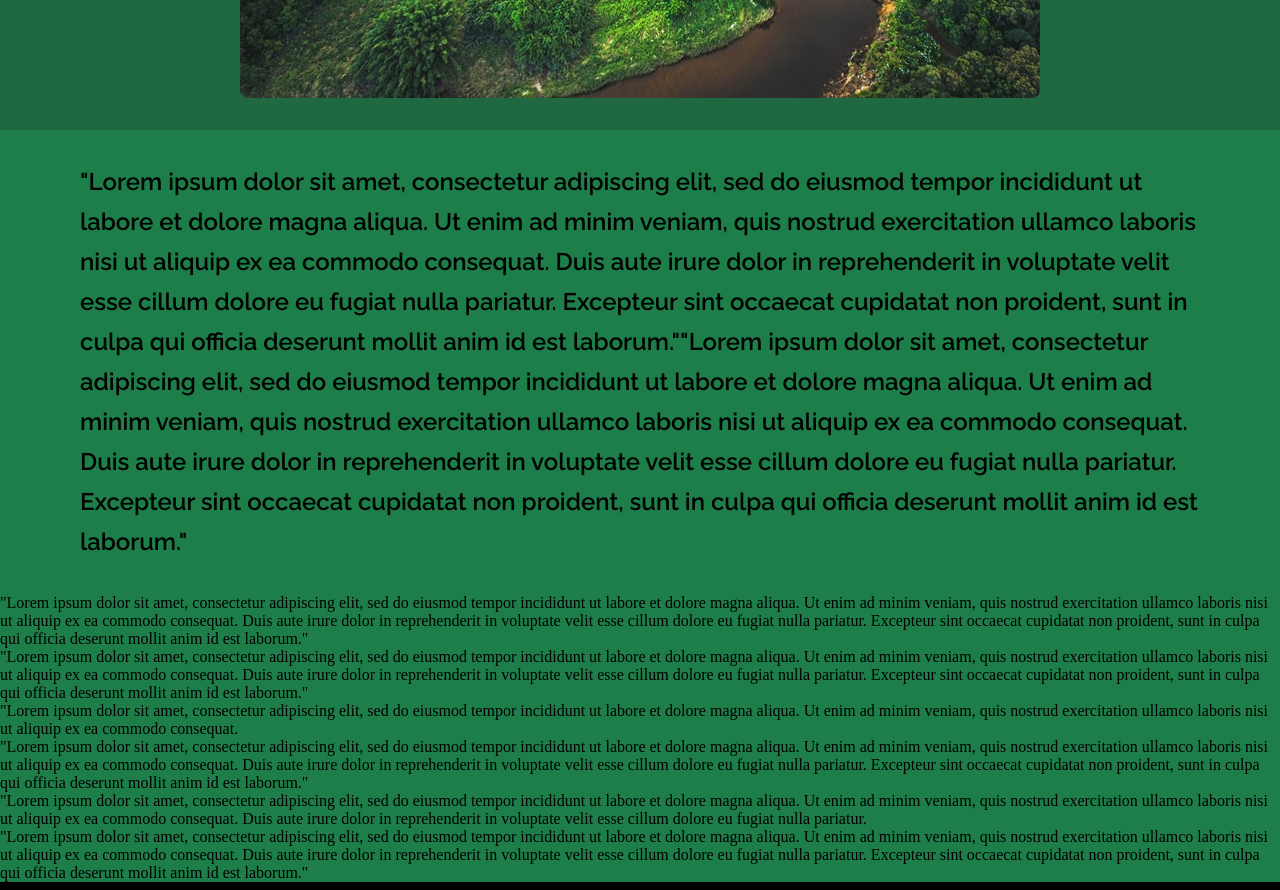
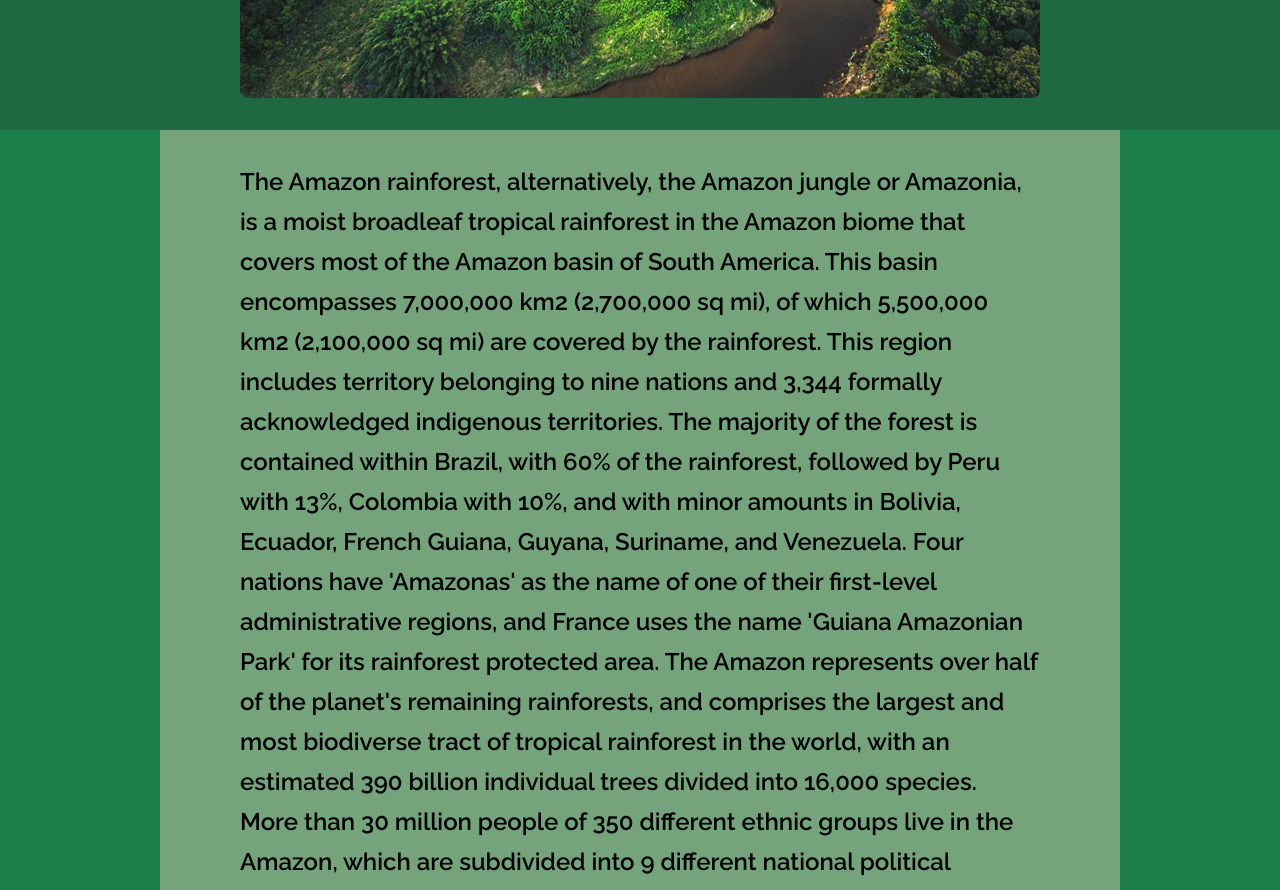
Before and after one commit to caetano-dev/Discover.it, a React (Create React App) app: page /Destination/0 in a window 1280 px wide. Shown: the part 600-1490 px from the top of the page. Built offline with nearby package versions, Linux system fonts and the light colour scheme.

Commit message:
Implementing text paragraph

```diff
--- a/src/pages/Destination.js
+++ b/src/pages/Destination.js
@@ -20,84 +20,9 @@ function Destination() {
         <img src={Destinations[id].image} alt={Destinations[id].title} />
       </div>
       <div className={styles.Destination}>
-        <p>
-          "Lorem ipsum dolor sit amet, consectetur adipiscing elit, sed do
-          eiusmod tempor incididunt ut labore et dolore magna aliqua. Ut enim ad
-          minim veniam, quis nostrud exercitation ullamco laboris nisi ut
-          aliquip ex ea commodo consequat. Duis aute irure dolor in
-          reprehenderit in voluptate velit esse cillum dolore eu fugiat nulla
-          pariatur. Excepteur sint occaecat cupidatat non proident, sunt in
-          culpa qui officia deserunt mollit anim id est laborum.""Lorem ipsum
-          dolor sit amet, consectetur adipiscing elit, sed do eiusmod tempor
-          incididunt ut labore et dolore magna aliqua. Ut enim ad minim veniam,
-          quis nostrud exercitation ullamco laboris nisi ut aliquip ex ea
-          commodo consequat. Duis aute irure dolor in reprehenderit in voluptate
-          velit esse cillum dolore eu fugiat nulla pariatur. Excepteur sint
-          occaecat cupidatat non proident, sunt in culpa qui officia deserunt
-          mollit anim id est laborum."
-        </p>
-        <ul>
-          <li>
-            "Lorem ipsum dolor sit amet, consectetur adipiscing elit, sed do
-            eiusmod tempor incididunt ut labore et dolore magna aliqua. Ut enim
-            ad minim veniam, quis nostrud exercitation ullamco laboris nisi ut
-            aliquip ex ea commodo consequat. Duis aute irure dolor in
-            reprehenderit in voluptate velit esse cillum dolore eu fugiat nulla
-            pariatur. Excepteur sint occaecat cupidatat non proident, sunt in
-            culpa qui officia deserunt mollit anim id est laborum."
-          </li>
-        </ul>
-        <ul>
-          <li>
-            "Lorem ipsum dolor sit amet, consectetur adipiscing elit, sed do
-            eiusmod tempor incididunt ut labore et dolore magna aliqua. Ut enim
-            ad minim veniam, quis nostrud exercitation ullamco laboris nisi ut
-            aliquip ex ea commodo consequat. Duis aute irure dolor in
-            reprehenderit in voluptate velit esse cillum dolore eu fugiat nulla
-            pariatur. Excepteur sint occaecat cupidatat non proident, sunt in
-            culpa qui officia deserunt mollit anim id est laborum."
-          </li>
-        </ul>
-        <ul>
-          <li>
-            "Lorem ipsum dolor sit amet, consectetur adipiscing elit, sed do
-            eiusmod tempor incididunt ut labore et dolore magna aliqua. Ut enim
-            ad minim veniam, quis nostrud exercitation ullamco laboris nisi ut
-            aliquip ex ea commodo consequat.
-          </li>
-        </ul>
-        <ul>
-          <li>
-            "Lorem ipsum dolor sit amet, consectetur adipiscing elit, sed do
-            eiusmod tempor incididunt ut labore et dolore magna aliqua. Ut enim
-            ad minim veniam, quis nostrud exercitation ullamco laboris nisi ut
-            aliquip ex ea commodo consequat. Duis aute irure dolor in
-            reprehenderit in voluptate velit esse cillum dolore eu fugiat nulla
-            pariatur. Excepteur sint occaecat cupidatat non proident, sunt in
-            culpa qui officia deserunt mollit anim id est laborum."
-          </li>
-        </ul>
-        <ul>
-          <li>
-            "Lorem ipsum dolor sit amet, consectetur adipiscing elit, sed do
-            eiusmod tempor incididunt ut labore et dolore magna aliqua. Ut enim
-            ad minim veniam, quis nostrud exercitation ullamco laboris nisi ut
-            aliquip ex ea commodo consequat. Duis aute irure dolor in
-            reprehenderit in voluptate velit esse cillum dolore eu fugiat nulla
-            pariatur.
-          </li>
-        </ul>
-        <ul>
-          <li>
-            "Lorem ipsum dolor sit amet, consectetur adipiscing elit, sed do
-            eiusmod tempor incididunt ut labore et dolore magna aliqua. Ut enim
-            ad minim veniam, quis nostrud exercitation ullamco laboris nisi ut
-            aliquip ex ea commodo consequat. Duis aute irure dolor in
-            reprehenderit in voluptate velit esse cillum dolore eu fugiat nulla
-            pariatur. Excepteur sint occaecat cupidatat non proident, sunt in
-            culpa qui officia deserunt mollit anim id est laborum."
-          </li>
-        </ul>
+        <div>
+          <p>{Destinations[id].text}</p>
+        </div>
       </div>
     </div>
   );
```
